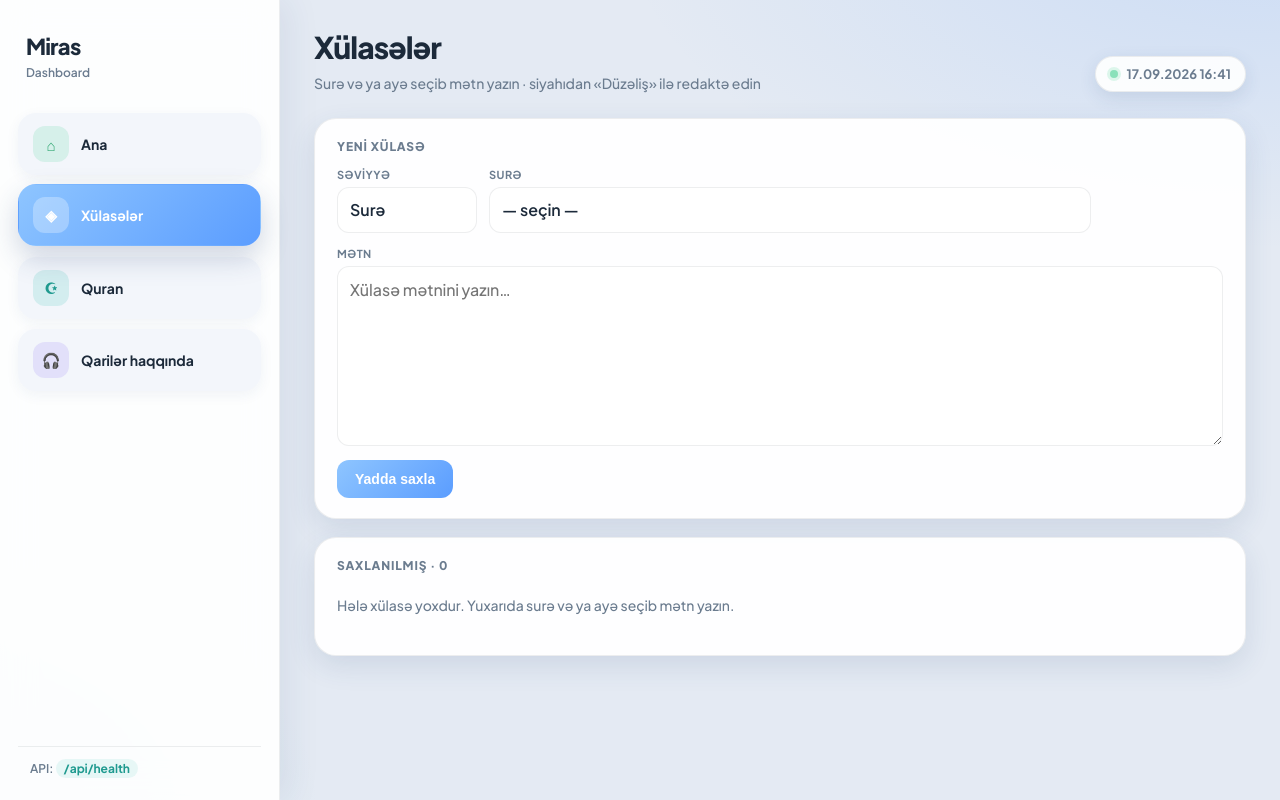
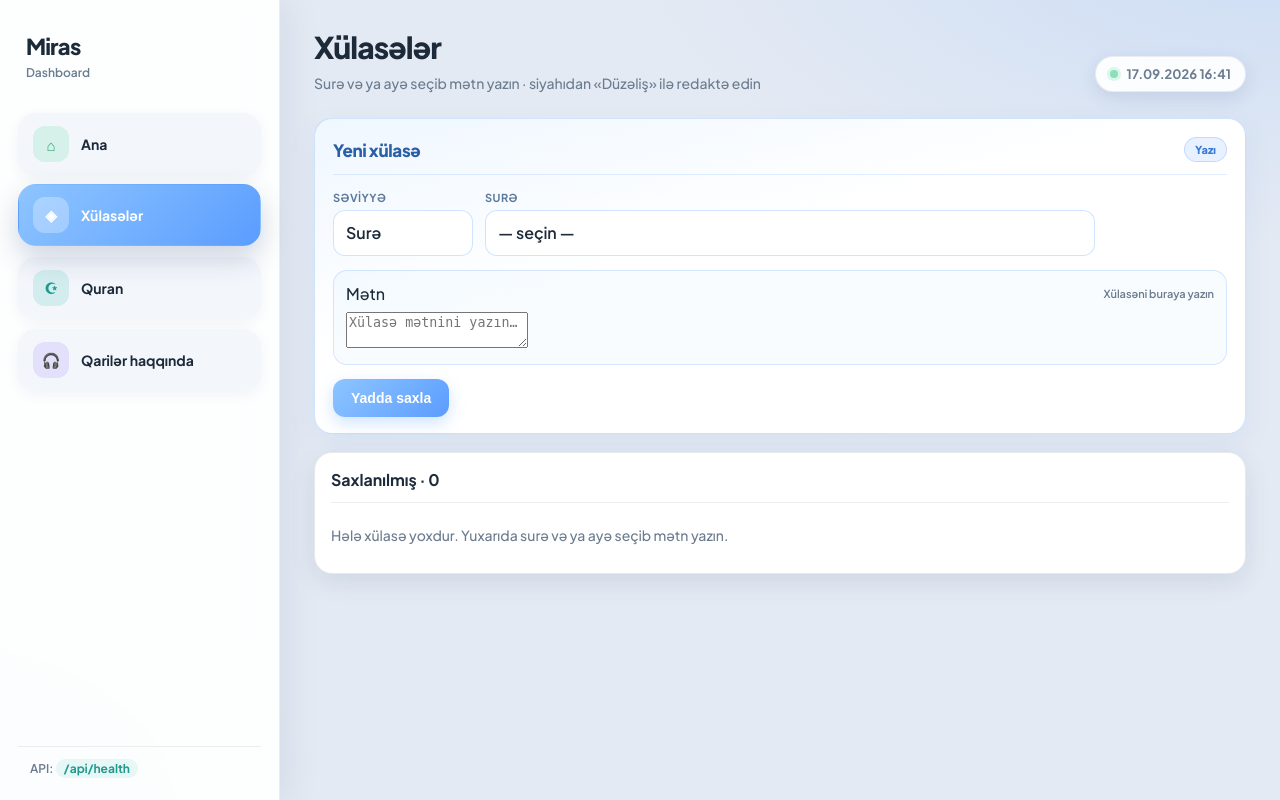
Before and after one commit to kamandaragasafli/quran-backend, a Django app: page /xulaseler/ in a window 1280 px wide. Run offline with Django 5.2, Linux system fonts and the light colour scheme; data that the repository does not hold is empty.

Commit message:
ui: richer xulaseler editor with borders, cards, and color accents
Co-authored-by: Cursor <cursoragent@cursor.com>

```diff
--- a/dashboard/templates/dashboard/summaries.html
+++ b/dashboard/templates/dashboard/summaries.html
@@ -6,6 +6,42 @@
 
 {% block extra_css %}
 <style>
+.xu-editor {
+  border: 1px solid rgba(91, 157, 255, 0.28);
+  border-radius: 18px;
+  background:
+    linear-gradient(165deg, rgba(142, 197, 255, 0.14), rgba(255,255,255,0.96) 42%),
+    #fff;
+  box-shadow: 0 10px 28px rgba(58, 122, 217, 0.08);
+  padding: 18px 18px 16px;
+  margin-bottom: 18px;
+}
+.xu-editor-head {
+  display: flex;
+  align-items: center;
+  justify-content: space-between;
+  gap: 12px;
+  margin-bottom: 16px;
+  padding-bottom: 12px;
+  border-bottom: 1px solid rgba(91, 157, 255, 0.18);
+}
+.xu-editor-head h2 {
+  margin: 0;
+  font-size: 17px;
+  font-weight: 800;
+  color: #2A5FA8;
+  letter-spacing: -0.02em;
+}
+.xu-editor-pill {
+  font-size: 11px;
+  font-weight: 800;
+  padding: 5px 10px;
+  border-radius: 999px;
+  background: rgba(91, 157, 255, 0.14);
+  color: #3A7AD9;
+  border: 1px solid rgba(91, 157, 255, 0.28);
+  white-space: nowrap;
+}
 .xu-form-grid {
   display: grid;
   grid-template-columns: 140px 1fr 120px;
@@ -27,26 +63,59 @@
   font-weight: 700;
   text-transform: uppercase;
   letter-spacing: 0.04em;
-  color: var(--muted);
+  color: #5B7A9A;
 }
 .xu-field select,
 .xu-field input,
 .xu-field textarea {
   width: 100%;
+  box-sizing: border-box;
   appearance: none;
-  border: 1px solid var(--border);
+  border: 1.5px solid rgba(91, 157, 255, 0.28);
   background: #fff;
   border-radius: 12px;
   padding: 11px 12px;
   font: inherit;
   font-weight: 600;
   color: var(--text);
+  transition: border-color .12s, box-shadow .12s, background .12s;
+}
+.xu-field select:focus,
+.xu-field input:focus,
+.xu-field textarea:focus {
+  outline: none;
+  border-color: rgba(91, 157, 255, 0.65);
+  box-shadow: 0 0 0 3px rgba(91, 157, 255, 0.14);
+  background: #FBFDFF;
 }
 .xu-field textarea {
-  min-height: 180px;
+  min-height: 200px;
   font-weight: 500;
-  line-height: 1.55;
+  line-height: 1.6;
   resize: vertical;
+  background: linear-gradient(180deg, #FBFDFF, #fff);
+  border-color: rgba(91, 157, 255, 0.32);
+}
+.xu-text-wrap {
+  border: 1.5px solid rgba(91, 157, 255, 0.22);
+  border-radius: 14px;
+  background: rgba(142, 197, 255, 0.06);
+  padding: 12px;
+  margin-bottom: 14px;
+}
+.xu-text-wrap label {
+  display: flex;
+  align-items: center;
+  gap: 8px;
+  margin-bottom: 8px;
+}
+.xu-text-hint {
+  font-size: 11px;
+  font-weight: 600;
+  color: var(--muted);
+  text-transform: none;
+  letter-spacing: 0;
+  margin-left: auto;
 }
 .xu-actions {
   display: flex;
@@ -67,26 +136,44 @@
   font-size: 14px;
   text-decoration: none;
   display: inline-flex;
+  box-shadow: 0 6px 16px rgba(91, 157, 255, 0.28);
 }
 .xu-btn:hover { filter: brightness(1.05); text-decoration: none; color: #fff; }
 .xu-btn.ghost {
-  background: var(--bg-soft);
+  background: #fff;
   color: var(--muted);
-  border: 1px solid var(--border);
+  border: 1.5px solid var(--border);
+  box-shadow: none;
 }
 .xu-btn.danger {
-  background: rgba(196, 92, 74, 0.12);
+  background: rgba(196, 92, 74, 0.1);
   color: #b54538;
-  border: 1px solid rgba(196, 92, 74, 0.25);
+  border: 1.5px solid rgba(196, 92, 74, 0.28);
   padding: 6px 10px;
   font-size: 12px;
+  box-shadow: none;
 }
 .xu-btn.edit {
   background: rgba(91, 157, 255, 0.12);
   color: #3A7AD9;
-  border: 1px solid rgba(91, 157, 255, 0.28);
+  border: 1.5px solid rgba(91, 157, 255, 0.32);
   padding: 6px 10px;
   font-size: 12px;
+  box-shadow: none;
+}
+.xu-list-panel {
+  border: 1px solid rgba(28, 42, 58, 0.1);
+  border-radius: 18px;
+  background: #fff;
+  box-shadow: 0 8px 24px var(--shadow);
+  padding: 16px 16px 8px;
+}
+.xu-list-panel > h2 {
+  margin: 0 0 14px;
+  padding-bottom: 12px;
+  border-bottom: 1px solid rgba(28, 42, 58, 0.08);
+  font-size: 16px;
+  color: var(--text);
 }
 .xu-item-actions {
   display: flex;
@@ -140,8 +266,11 @@
 <div class="xu-alert {% if flash_err %}err{% endif %}">{{ flash }}</div>
 {% endif %}
 
-<div class="panel">
-  <h2>{% if edit %}Redaktə · {{ edit.label }}{% else %}Yeni xülasə{% endif %}</h2>
+<div class="xu-editor">
+  <div class="xu-editor-head">
+    <h2>{% if edit %}Redaktə · {{ edit.label }}{% else %}Yeni xülasə{% endif %}</h2>
+    <span class="xu-editor-pill">{% if edit %}Düzəliş{% else %}Yazı{% endif %}</span>
+  </div>
   <form method="post" action="{% url 'dash-summaries' %}">
     {% csrf_token %}
     <input type="hidden" name="action" value="save" />
@@ -173,8 +302,11 @@
       </div>
     </div>
 
-    <div class="xu-field full" style="margin-bottom:14px">
-      <label for="text">Mətn</label>
+    <div class="xu-text-wrap">
+      <label for="text">
+        Mətn
+        <span class="xu-text-hint">Xülasəni buraya yazın</span>
+      </label>
       <textarea name="text" id="text" required placeholder="Xülasə mətnini yazın…">{{ form.text }}</textarea>
     </div>
 
@@ -187,18 +319,18 @@
   </form>
 </div>
 
-<div class="panel">
+<div class="xu-list-panel">
   <h2>Saxlanılmış · {{ notes|length }}</h2>
   {% if notes %}
   {% for n in notes %}
   <div class="xu-list-item">
     <div>
       <a href="{% url 'dash-summaries' %}?edit={{ n.id }}">{{ n.label }}</a>
-      <span class="badge" style="margin-left:8px">{% if n.scope == 'ayah' %}Ayə{% else %}Surə{% endif %}</span>
+      <span class="xu-badge {% if n.scope == 'ayah' %}is-ayah{% else %}is-surah{% endif %}">
+        {% if n.scope == 'ayah' %}Ayə{% else %}Surə{% endif %}
+      </span>
       <div class="xu-preview">{{ n.text|truncatechars:180 }}</div>
-      <div class="muted" style="font-size:12px;margin-top:4px;font-weight:600">
-        {{ n.updated_at|date:"d.m.Y H:i" }}
-      </div>
+      <div class="xu-meta">{{ n.updated_at|date:"d.m.Y H:i" }}</div>
     </div>
     <div class="xu-item-actions">
       <a class="xu-btn edit" href="{% url 'dash-summaries' %}?edit={{ n.id }}">Düzəliş</a>
```
Also changed, not shown: other parts of dashboard/templates/dashboard/summaries.html (+49 -10 lines).
